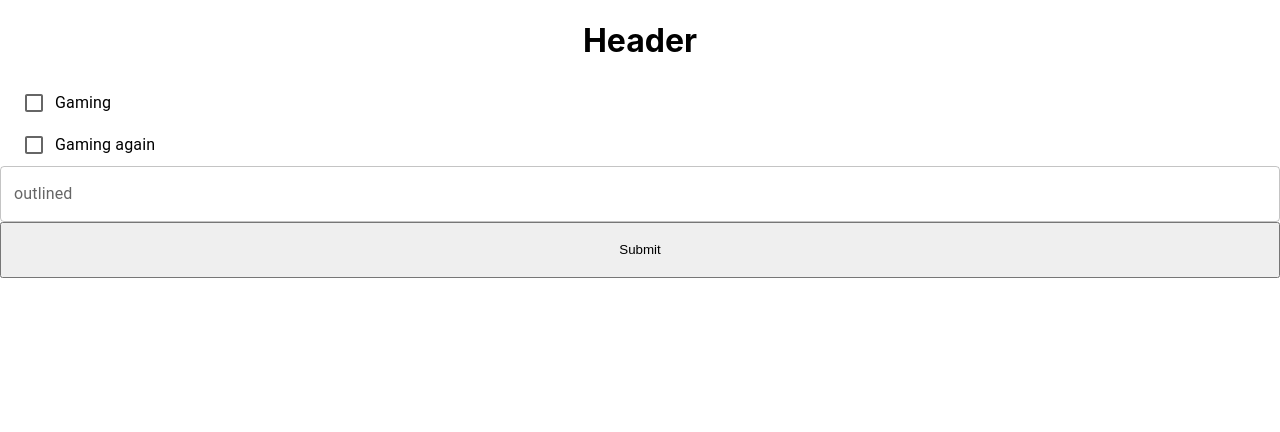
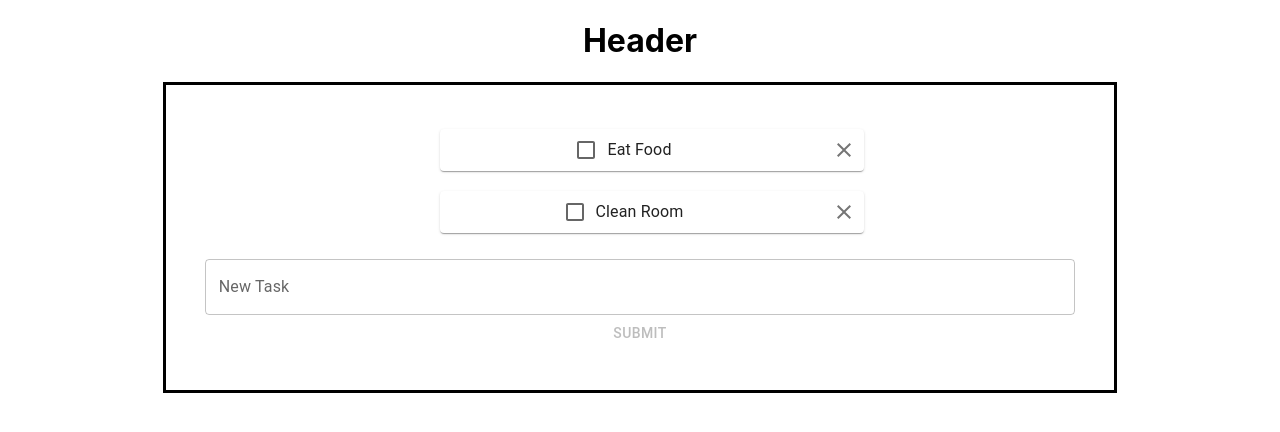
Before and after one commit to ppasc4l/to-do-list-app, a React (Create React App) app: page / in a window 1280 px wide. Shown: the top 432 px of the page. Built offline with nearby package versions, Linux system fonts and the light colour scheme.

Commit message:
Further fleshed out the app and messed with cross-component state management.

```diff
--- a/package.json
+++ b/package.json
@@ -6,12 +6,14 @@
     "@emotion/react": "^11.7.1",
     "@emotion/styled": "^11.6.0",
     "@material-ui/lab": "^4.0.0-alpha.60",
+    "@mui/icons-material": "^5.3.1",
     "@mui/material": "^5.2.8",
     "@testing-library/jest-dom": "^5.16.1",
     "@testing-library/react": "^12.1.2",
     "@testing-library/user-event": "^13.5.0",
     "react": "^17.0.2",
     "react-dom": "^17.0.2",
+    "react-hook-form": "^7.25.3",
     "react-scripts": "5.0.0",
     "web-vitals": "^2.1.3"
   },
--- a/src/App.js
+++ b/src/App.js
@@ -1,6 +1,6 @@
 import './css/App.css';
 import React, { Component } from 'react';
-import { Box, TextField, FormGroup, Checkbox, FormControlLabel } from '@mui/material';
+import { Box, Card, TextField, FormGroup, Checkbox, FormControlLabel } from '@mui/material';
 import TaskItem from './Components/TaskItem';
 import AddTask from './Components/AddTask';
 
@@ -8,7 +8,7 @@ class App extends React.Component {
   constructor(props) {
     super(props);
     this.state = {
-      tasks: ["Gaming", "Gaming again"],
+      tasks: ["Eat Food", "Clean Room"],
       newTaskInput: ""
     }
   }
@@ -25,9 +25,29 @@ class App extends React.Component {
 
   }
 
+  onSubmit = (value) =>{
+
+    console.log(value);
+    const tasks = this.state.tasks;
+    tasks.push(value);
+
+    this.setState({
+      tasks: tasks,
+    })
+    // e.target.value="";
+  }
+
   handleChange=(e)=>{
     this.setState({newTaskInput: e.target.value})
-    console.log(e.target.value)
+  }
+
+  deleteTask= (value) =>{
+      const tasks = this.state.tasks;
+
+      const newTasks = tasks.filter(word => word !== value);
+      this.setState({
+        tasks: newTasks
+      }, () => console.log(this.state.tasks))
   }
 
   render() {
@@ -37,21 +57,14 @@ class App extends React.Component {
           <h1>Header</h1>
         </header>
 
-        <body>
-          <div>
-{/* //c */}
+        <body className="to-do-list-wrapper">
+          <div className="to-do-list-body">
+
             <FormGroup sx={{ display: 'flex', flexDirection: 'column', ml: 3 }}>
-              {/* <TaskItem tasks={this.state.tasks} /> */}
-              {this.state.tasks.map(item => (
-                <FormControlLabel key={item} control={<Checkbox />} label={item} />
-              ))}
+                <TaskItem tasks={this.state.tasks} onClick={this.deleteTask}/>
             </FormGroup>
 
-            {/* <AddTask onClick={submitTask}/> */}
-            <FormGroup sx={{ display: 'grid', gridTemplateRows: 'repeat(3, 1fr)' }}>
-              <TextField type="text" id="newTask" id="newTaskInput" variant="outlined" label="outlined" onChange={this.handleChange} value={this.state.newTaskInput}/>
-              <button id="newTaskSubmit" onClick={this.submitTask}>Submit</button>
-            </FormGroup>
+            <AddTask onClick={this.submitTask} onSubmit={this.onSubmit} />
 
           </div>
         </body>
--- a/src/Components/AddTask.js
+++ b/src/Components/AddTask.js
@@ -1,13 +1,26 @@
-import React, {useState} from 'react';
-import { Box, TextField } from '@mui/material';
+import React, { useState } from 'react';
+import { useForm } from "react-hook-form";
+import { Box, Button, FormControl, FormGroup, TextField } from '@mui/material';
+import '../css/AddTask.css';
 
-const AddTask = ({state}) =>{
-    return (
-      <Box sx={{ display: 'grid', gridTemplateRows: 'repeat(3, 1fr)' }}>
-        <TextField type="text" id="newTask" id="newTaskInput" variant="outlined" label="outlined"/>
-        <button id="newTaskSubmit" onClick={i => this.props.onClick()}>Submit</button>
-      </Box>
-    );
+const AddTask = ({ onClick, onSubmit }) => {
+
+  const [newTaskInput, setNewTaskInput] = useState("");
+  const { handleSubmit } = useForm();
+
+  const valueChange = (e) =>{
+    setNewTaskInput(e.target.value);
+    console.log(newTaskInput);
+  }
+
+  return (
+      <form onSubmit={handleSubmit((e)=>onSubmit(newTaskInput))} noValidate>
+        <FormGroup>
+          <TextField type="text" id="newTask" variant="outlined" label="New Task" defaultValue={newTaskInput} onChange={e => valueChange(e)} />
+          <Button id="newTaskSubmit" onClick={(e)=>onSubmit(newTaskInput)} disabled={!newTaskInput}>Submit</Button>
+        </FormGroup>
+      </form>
+  );
 }
 
 export default AddTask;
--- a/src/Components/TaskItem.js
+++ b/src/Components/TaskItem.js
@@ -1,11 +1,19 @@
 import React from 'react';
-import { FormGroup, Checkbox, FormControlLabel } from '@mui/material';
+import '../css/taskItem.css';
+import { Card, FormGroup, Checkbox, FormControlLabel, IconButton } from '@mui/material';
+import CloseIcon from '@mui/icons-material/Close';
 
-const TaskItem = ({tasks}) => {
+const TaskItem = ({tasks, onClick}) => {
   return (
-    <div>
+    <div className="card-container">
       {tasks.map(item => (
-        <FormControlLabel key={item} control={<Checkbox />} label={"x"} />
+        <Card className="card-style" key={item}>
+          <div></div>
+          <FormControlLabel key={item} control={<Checkbox />} label={item} value={item} />
+          <IconButton onClick={e => onClick(item)}>
+            <CloseIcon/>
+          </IconButton>
+        </Card>
       ))}
     </div>
   );
--- a/src/css/App.css
+++ b/src/css/App.css
@@ -36,3 +36,21 @@
     transform: rotate(360deg);
   }
 }
+
+.card-spacing{
+  margin-bottom:20px;
+}
+
+.to-do-list-wrapper{
+  display: flex;
+  flex-direction: column;
+  position: relative;
+  align-items: center;
+}
+
+.to-do-list-body {
+  border-style: solid;
+  align-items: center;
+  width: 68%;
+  padding: 3%;
+}
--- /dev/null
+++ b/src/css/taskItem.css
@@ -0,0 +1,15 @@
+.card-style{
+  margin-bottom:20px;
+  /* padding-left: 2%; */
+  width: 50%;
+  display:flex;
+  flex-direction: row;
+  justify-content: space-between;
+}
+
+.card-container{
+  display: flex;
+  flex-direction: column;
+  justify-content: center;
+  align-items: center;
+}
```
Also changed, not shown: src/css/AddTask.css (added), 1 other file (tests, documents, lock files or other folders).
